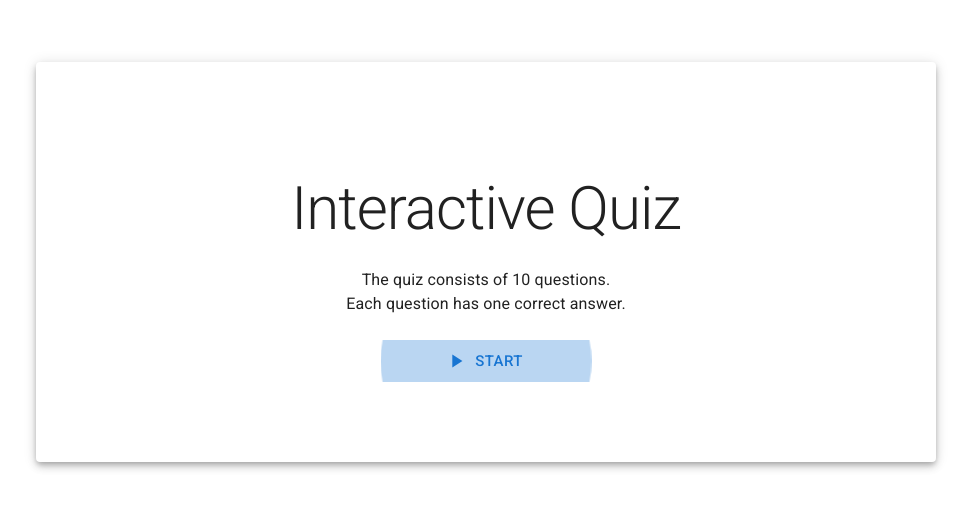
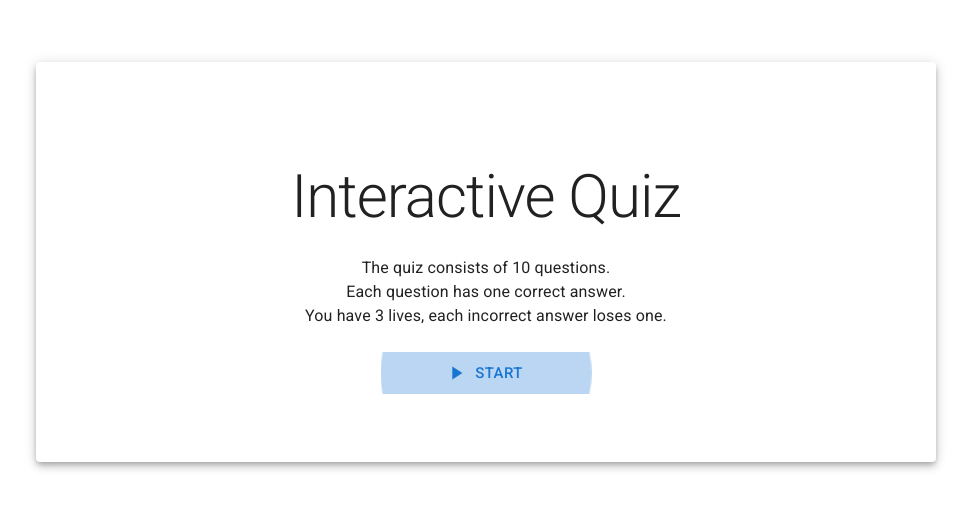
Before and after one commit to sulik/interactive-quiz, a React (Create React App) app: page / in a window 1280 px wide. Shown: the part 138-646 px from the top of the page, without its empty margins (154-1125 px from the left). Built offline with nearby package versions, Linux system fonts and the light colour scheme.

Commit message:
Add info about lives to quiz introduction

```diff
--- a/src/components/Intro.tsx
+++ b/src/components/Intro.tsx
@@ -11,7 +11,8 @@ export const Intro = ({ onStart }: { onStart: () => void }) => {
       </Typography>
       <Typography variant="body1" sx={{ mb: 3 }}>
         The quiz consists of 10 questions. <br />
-        Each question has one correct answer.
+        Each question has one correct answer. <br />
+        You have 3 lives, each incorrect answer loses one.
       </Typography>
       <Button
         autoFocus
```
